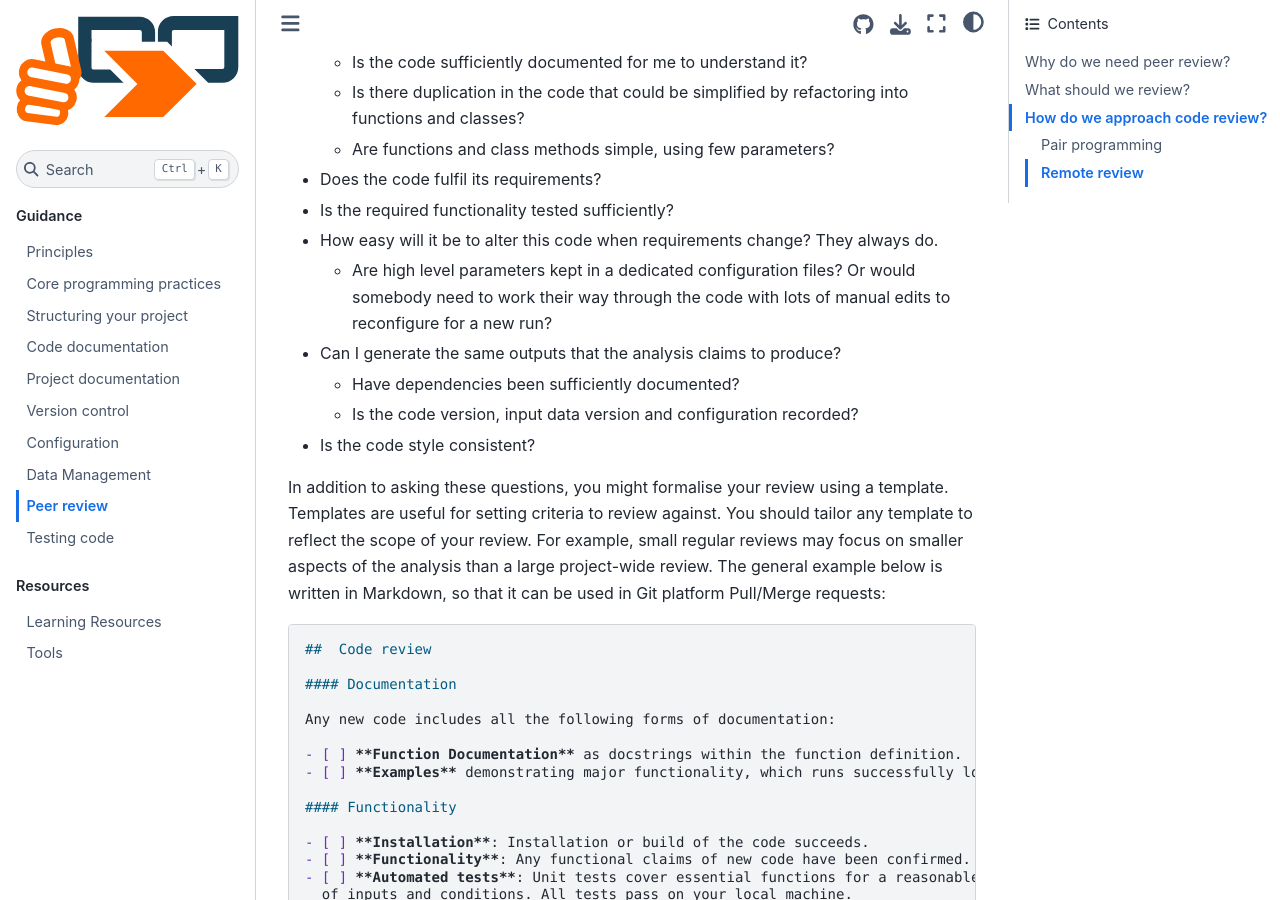
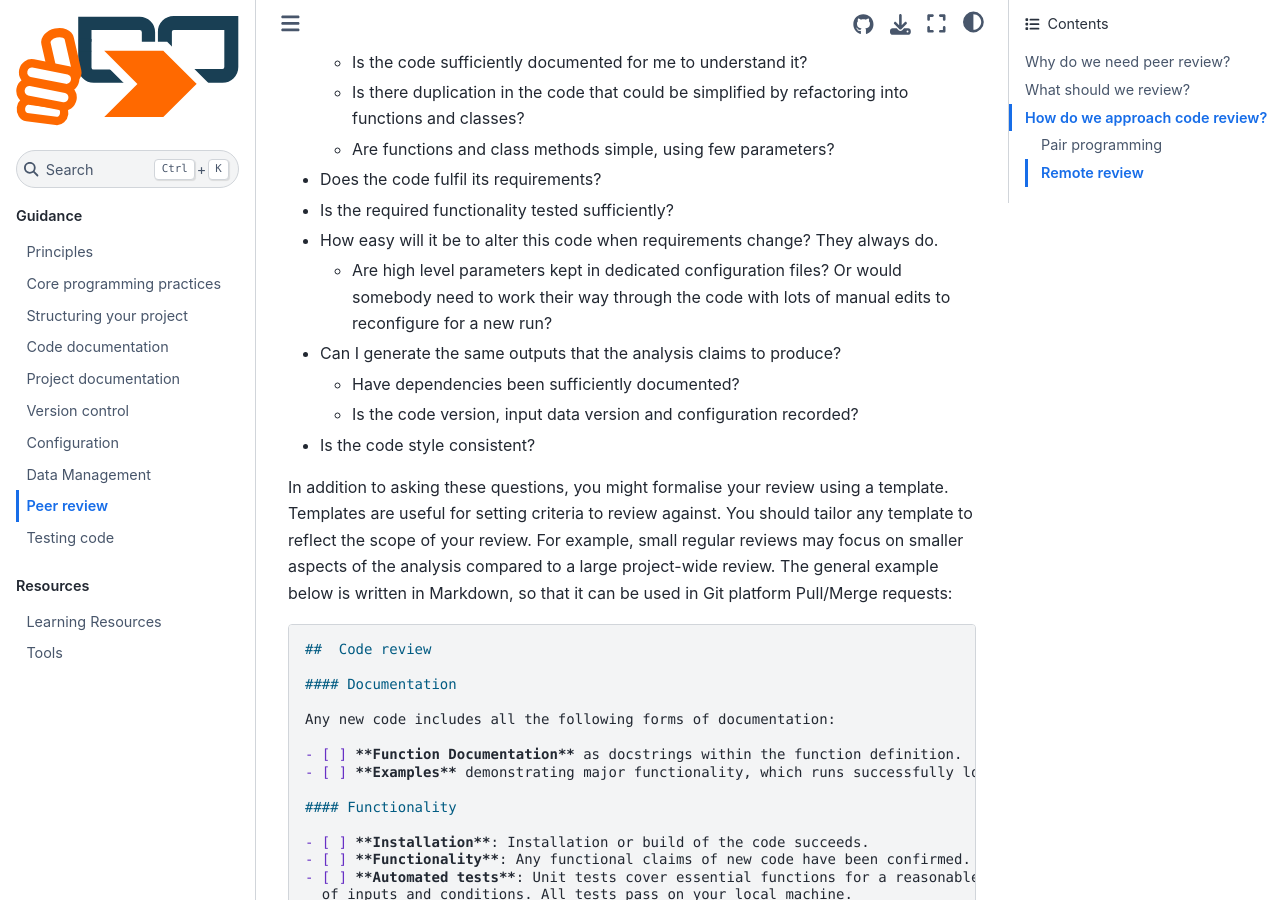
Before and after one commit to best-practice-and-impact/qa-of-code-guidance, a Jupyter Book: the page built from book/peer_review.md, in a window 1280 px wide and 900 px high, scrolled down 1728 px. Built offline with Jupyter Book 1.0.4 settings and Sphinx 7.4.7 and the Sphinx Book theme 1.1.4, drawn with Linux system fonts in a browser that asks for light colours.

Commit message:
Fixed minor typos in peer review section

````diff
--- a/book/peer_review.md
+++ b/book/peer_review.md
@@ -39,13 +39,13 @@ When reviewing code, you can ask yourself the following questions:
 * Does the code fulfil its requirements?
 * Is the required functionality tested sufficiently?
 * How easy will it be to alter this code when requirements change? They always do.
-    * Are high level parameters kept in a dedicated configuration files? Or would somebody need to work their way through the code with lots of manual edits to reconfigure for a new run?
+    * Are high level parameters kept in dedicated configuration files? Or would somebody need to work their way through the code with lots of manual edits to reconfigure for a new run?
 * Can I generate the same outputs that the analysis claims to produce?
     * Have dependencies been sufficiently documented?
     * Is the code version, input data version and configuration recorded?
 * Is the code style consistent?
 
-In addition to asking these questions, you might formalise your review using a template. Templates are useful for setting criteria to review against. You should tailor any template to reflect the scope of your review. For example, small regular reviews may focus on smaller aspects of the analysis than a large project-wide review. The general example below is written in Markdown, so that it can be used in Git platform Pull/Merge requests:
+In addition to asking these questions, you might formalise your review using a template. Templates are useful for setting criteria to review against. You should tailor any template to reflect the scope of your review. For example, small regular reviews may focus on smaller aspects of the analysis compared to a large project-wide review. The general example below is written in Markdown, so that it can be used in Git platform Pull/Merge requests:
 
 
 ```{code-block} md
````
